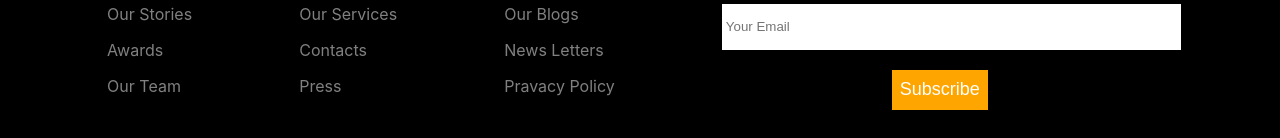
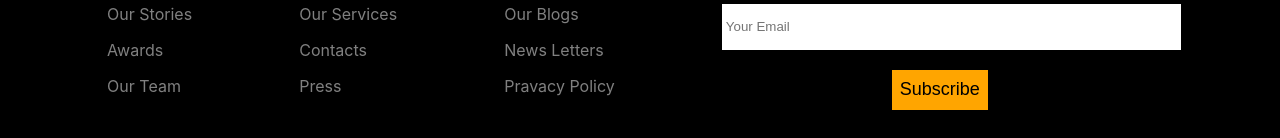
Before and after one commit to Oscarachieng/phase-3-project, a React (Create React App) app: page / in a window 1280 px wide. Shown: the part 1063-1201 px from the top of the page. Built offline with nearby package versions, Linux system fonts and the light colour scheme.

Commit message:
Adds hover function on footer susbscribe button

```diff
--- a/src/Footer.js
+++ b/src/Footer.js
@@ -1,40 +1,72 @@
-import React from "react";
+import React, { useState } from "react";
 
 const Footer = () => {
+
+    const [isHovering, setIsHovering] = useState(false);
+
+    const handleMouseEnter = () => {
+      setIsHovering(true);
+    };
+
+    // const handleMouseLeave = () => {
+    //   setIsHovering(false);
+    // };
   return (
     <div
       style={{
-
         backgroundColor: "black",
         display: "flex",
         justifyContent: "space-evenly",
-        height : "200px",
-        marginTop :"20px"
+        height: "200px",
+        marginTop: "20px",
       }}
     >
       <div>
-        <h4 style={{color: "white"}}>About Us</h4>
-        <p style={{color: "grey"}}>Our Stories</p>
-        <p style={{color: "grey"}}>Awards</p>
-        <p style={{color: "grey"}}>Our Team</p>
+        <h4 style={{ color: "white" }}>About Us</h4>
+        <p style={{ color: "grey" }}>Our Stories</p>
+        <p style={{ color: "grey" }}>Awards</p>
+        <p style={{ color: "grey" }}>Our Team</p>
       </div>
       <div>
-        <h4 style={{color: "white"}}>Company</h4>
-        <p style={{color: "grey"}}>Our Services</p>
-        <p style={{color: "grey"}}>Contacts</p>
-        <p style={{color: "grey"}}>Press</p>
+        <h4 style={{ color: "white" }}>Company</h4>
+        <p style={{ color: "grey" }}>Our Services</p>
+        <p style={{ color: "grey" }}>Contacts</p>
+        <p style={{ color: "grey" }}>Press</p>
       </div>
       <div>
-        <h4 style={{color: "white"}}>Resources</h4>
-        <p style={{color: "grey"}}>Our Blogs</p>
-        <p style={{color: "grey"}}>News Letters</p>
-        <p style={{color: "grey"}}>Pravacy Policy</p>
+        <h4 style={{ color: "white" }}>Resources</h4>
+        <p style={{ color: "grey" }}>Our Blogs</p>
+        <p style={{ color: "grey" }}>News Letters</p>
+        <p style={{ color: "grey" }}>Pravacy Policy</p>
       </div>
       <div>
-        <h4 style={{color: "white"}}>Subscribe For NewsLetter</h4>
-        <input type="text" placeholder="Your Email" style={{width : "100%", borderColor : "transparent",height : "40px", backgroundColor : "smokewhite"}} />
-        <button style={{height : "40px", fontSize : "large", marginTop : "20px",
-        marginLeft : "170px",  borderColor : "transparent", color: "white",  backgroundColor: "orange"}}>Subscribe</button>
+        <h4 style={{ color: "white" }}>Subscribe For NewsLetter</h4>
+        <input
+          type="text"
+          placeholder="Your Email"
+          style={{
+            width: "100%",
+            borderColor: "transparent",
+            height: "40px",
+            backgroundColor: "smokewhite",
+          }}
+        />
+        <button
+          style={{
+            height: "40px",
+            fontSize: "large",
+            marginTop: "20px",
+            marginLeft: "170px",
+            borderColor: "transparent",
+            color: isHovering ? "orange" : " ",
+            backgroundColor: "orange",
+
+          }}
+          onMouseEnter={handleMouseEnter}
+        //   onMouseLeave={handleMouseLeave}
+        >
+          Subscribe
+        </button>
       </div>
     </div>
   );
```
